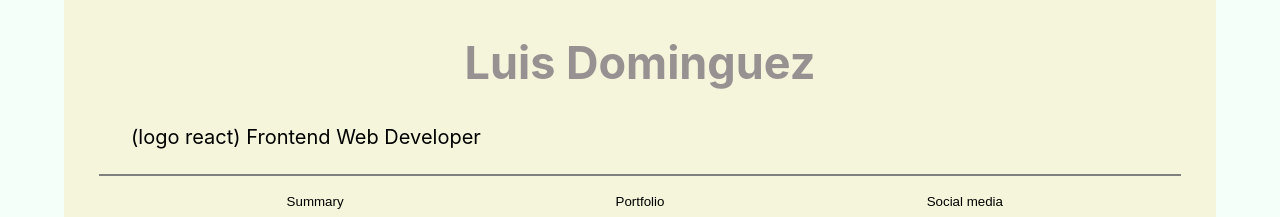
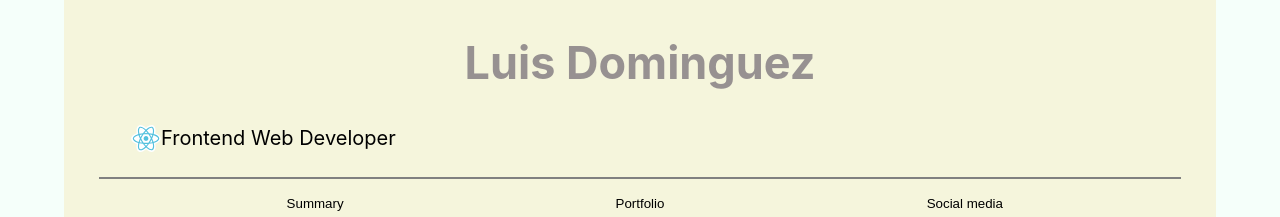
Before and after one commit to Radgus/portfolio, a React (Create React App) app: page / in a window 1280 px wide. Shown: the top 217 px of the page. Built offline with nearby package versions, Linux system fonts and the light colour scheme.

Commit message:
react logo added

```diff
--- a/src/components/Header.jsx
+++ b/src/components/Header.jsx
@@ -1,6 +1,7 @@
 import React from 'react';
 import styled from 'styled-components';
 import { Line } from './styles';
+import reactLogo from '../resource/images/react.svg';
 
 const Container = styled.div`
   padding: 1.5rem 3% ;
@@ -16,6 +17,8 @@ const H2 = styled.h2`
 const Title = styled.p`
   padding: 1.5rem 3% ;
   font-size: 2rem;
+  display: flex;
+  align-items: center;
 `;
 
 const Menu = styled.div`
@@ -42,12 +45,16 @@ const goSection = (id) => {
   document.getElementById(id).scrollIntoView({block: "start", behavior: "smooth"})
 }
 
+const Img = styled.img`
+width: 3rem;
+`;
+
 const Header = () => {
 
   return (
     <Container>
       <H2>Luis Dominguez</H2>
-      <Title>(logo react) Frontend Web Developer</Title>
+      <Title><Img src={reactLogo} alt="react logo" /> Frontend Web Developer</Title>
       <Line />
       <Menu>
         <Button onClick={()=>goSection('Summary')}>Summary</Button>
```
Also changed, not shown: src/resource/images/react.svg (added).
